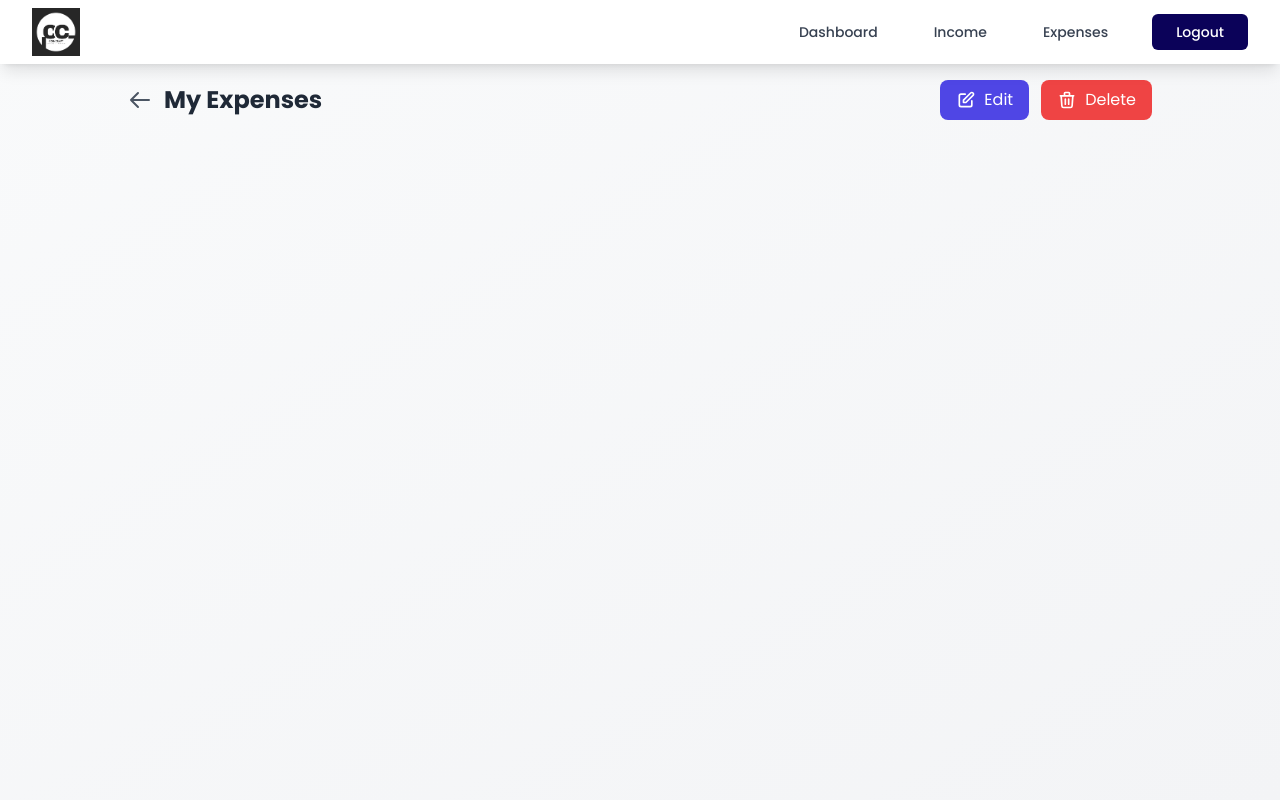
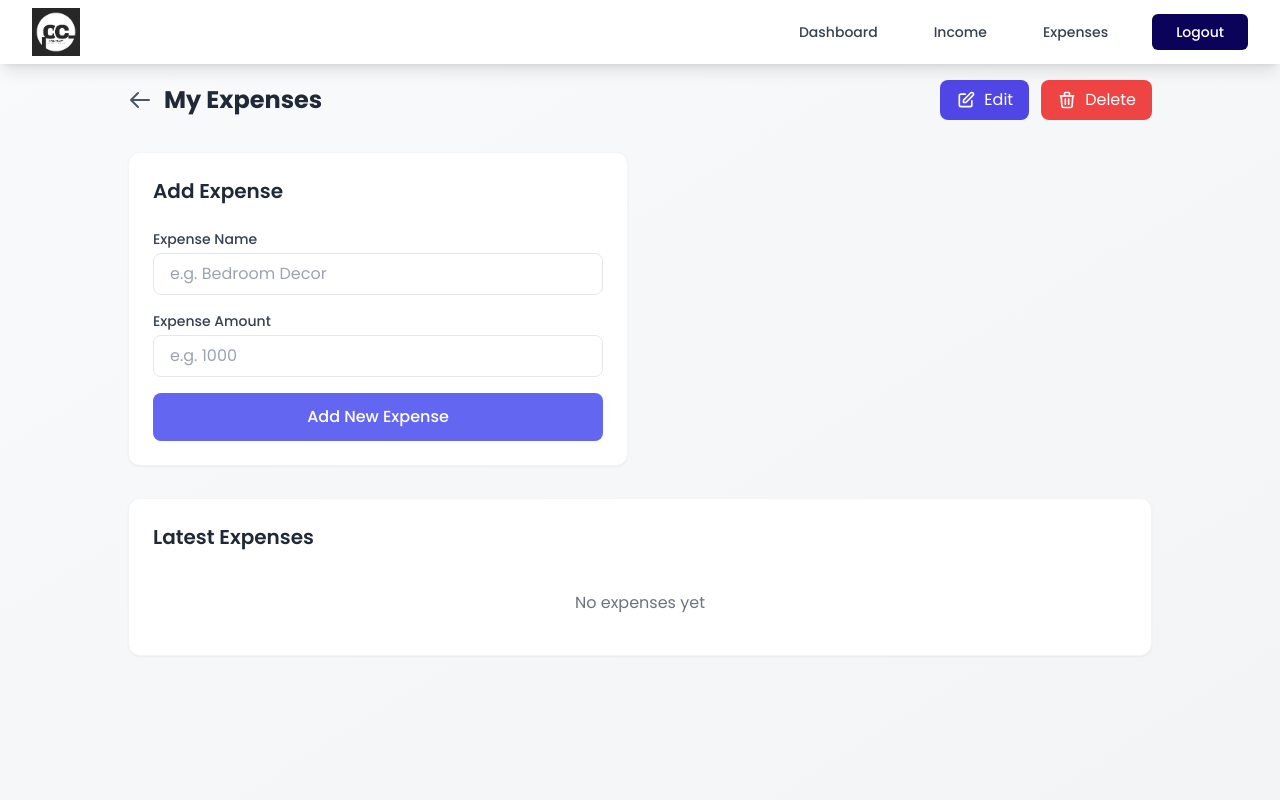
Before and after one commit to Dasunika0216/CoinCraft_Expense-Tracker-Web-App, a React (Vite) app in the folder frontend/: page /expense in a window 1280 px wide. Shown: the top 800 px of the page. Built offline with nearby package versions, Linux system fonts and the light colour scheme.

Commit message:
Add expense functionality and fetch expenses feature in Expense page

```diff
--- /dev/null
+++ b/frontend/src/components/AddExpense.jsx
@@ -0,0 +1,95 @@
+import axios from "axios";
+import React, { useState } from "react";
+import { toast } from "react-toastify";
+
+const AddExpense = ({ budgetId, onExpenseAdded }) => {
+  const [expenseName, setExpenseName] = useState("");
+  const [expenseAmount, setExpenseAmount] = useState("");
+  const [expenseDate, setExpenseDate] = useState(new Date().toISOString().split('T')[0]);
+
+  const handleSubmit = async (e) => {
+    e.preventDefault();
+
+    if (!expenseName.trim() || !expenseAmount) {
+      toast.error("Please fill in all fields");
+      return;
+    }
+
+    try {
+      const response = await axios.post(
+        "http://localhost:4000/api/dashboard/add-expense",
+        { name: expenseName, amount: expenseAmount, budgetId: budgetId, date: expenseDate}, { headers: { token: localStorage.getItem("token")}});
+        console.log(response.data);
+
+      if (response.data.success) {
+        toast.success("Expense added successfully");
+
+        setExpenseName("");
+        setExpenseAmount("");
+
+        if (onExpenseAdded) {
+          onExpenseAdded();
+        }
+      } else {
+        toast.error(response.data.message || "Failed to add expense");
+      }
+    } catch (error) {
+      console.error("Error adding expense:", error);
+      toast.error(error.response?.data?.message || "Error adding expense");
+    }
+  };
+
+  return (
+    <div className="bg-white p-6 rounded-xl shadow-sm border border-gray-100">
+      <h2 className="text-xl font-semibold text-gray-800 mb-6">Add Expense</h2>
+      <form onSubmit={handleSubmit} className="space-y-4">
+        <div>
+          <label
+            htmlFor="expenseName"
+            className="block text-sm font-medium text-gray-700 mb-1"
+          >
+            Expense Name
+          </label>
+          <input
+            id="expenseName"
+            type="text"
+            value={expenseName}
+            onChange={(e) => setExpenseName(e.target.value)}
+            placeholder="e.g. Bedroom Decor"
+            className="w-full px-4 py-2 border border-gray-200 rounded-lg focus:outline-none focus:ring-2 focus:ring-indigo-500 focus:border-transparent transition-all"
+            required
+          />
+        </div>
+
+        <div>
+          <label
+            htmlFor="expenseAmount"
+            className="block text-sm font-medium text-gray-700 mb-1"
+          >
+            Expense Amount
+          </label>
+          <input
+            id="expenseAmount"
+            type="number"
+            value={expenseAmount}
+            onChange={(e) => setExpenseAmount(e.target.value)}
+            placeholder="e.g. 1000"
+            className="w-full px-4 py-2 border border-gray-200 rounded-lg focus:outline-none focus:ring-2 focus:ring-indigo-500 focus:border-transparent transition-all"
+            required
+            min="0"
+            step="0.01"
+          />
+        </div>
+
+        <button
+          type="submit"
+          className="w-full bg-indigo-500 text-white py-3 rounded-lg hover:bg-indigo-600 transition-colors duration-200 font-medium"
+        >
+          Add New Expense
+        </button>
+      </form>
+    </div>
+  );
+};
+
+export default AddExpense;
--- a/frontend/src/pages/Expense.jsx
+++ b/frontend/src/pages/Expense.jsx
@@ -2,6 +2,7 @@ import React, { useState, useEffect } from 'react';
 import { useLocation, useNavigate } from 'react-router-dom';
 import axios from 'axios';
 import Navbar from '../components/Navbar';
+import AddExpense from '../components/AddExpense';
 import { toast } from 'react-toastify';
 
 const Expense = () => {
@@ -15,6 +16,7 @@ const Expense = () => {
   const [editName, setEditName] = useState("");
   const [editAmount, setEditAmount] = useState("");
   const [showIconPicker, setShowIconPicker] = useState(false);
+  const [expenses, setExpenses] = useState([]);
 
   const icons = ["💰", "🛍️", "🏠", "🚗", "🌳", "📱", "✈️", "🎮", "📚", "🍽️"];
 
@@ -72,9 +74,22 @@ const Expense = () => {
     }
   };
 
+  // Fetch expenses
+  const fetchExpenses = async () => {
+    try {
+      const response = await axios.post('http://localhost:4000/api/dashboard/list-expense', { budgetId }, { headers: { token: localStorage.getItem("token") }});
+      if (response.data.success) {
+        setExpenses(response.data.data);
+      }
+    } catch (error) {
+      console.log("Error fetching expenses:", error);
+    }
+  };
+
   useEffect(() => {
     if (budgetId) {
       fetchBudgetDetails();
+      fetchExpenses();
     }
   }, [budgetId]);
 
@@ -118,9 +133,10 @@ const Expense = () => {
             </div>
           </div>
 
+          <div className="grid grid-cols-1 md:grid-cols-2 gap-6">
             {/* Budget Card */}
             {budget && (
-            <div className="bg-gray-50 p-6 rounded-xl border border-gray-200 max-w-sm">
+              <div className="bg-gray-50 p-6 rounded-xl border border-gray-200">
                 <div className="flex justify-between items-start mb-6">
                   <div className="flex items-center gap-3">
                     <div className="w-10 h-10 bg-white rounded-full flex items-center justify-center text-xl">
@@ -150,6 +166,37 @@ const Expense = () => {
                 </div>
               </div>
             )}
+
+            {/* Add Expense Form */}
+            <AddExpense
+              budgetId={budgetId}
+              onExpenseAdded={() => {
+                fetchBudgetDetails();
+                fetchExpenses();
+              }}
+            />
+          </div>
+
+          {/* Latest Expenses Section */}
+          <div className="bg-white p-6 rounded-xl shadow-sm border border-gray-100">
+            <h2 className="text-xl font-semibold text-gray-800 mb-6">Latest Expenses</h2>
+            <div className="space-y-4">
+              {expenses.map((expense) => (
+                <div key={expense._id} className="flex items-center justify-between p-4 bg-gray-50 rounded-lg">
+                  <div>
+                    <h3 className="font-medium text-gray-800">{expense.name}</h3>
+                    <p className="text-sm text-gray-500">
+                      {new Date(expense.date).toLocaleDateString()}
+                    </p>
+                  </div>
+                  <span className="text-indigo-600 font-semibold">${expense.amount}</span>
+                </div>
+              ))}
+              {expenses.length === 0 && (
+                <p className="text-gray-500 text-center py-4">No expenses yet</p>
+              )}
+            </div>
+          </div>
 
           {/* Edit Form Modal */}
           {showEditForm && (
```
Also changed, not shown: 2 other files (tests, documents, lock files or other folders). Lines whose indentation alone changed are shown as unchanged.
